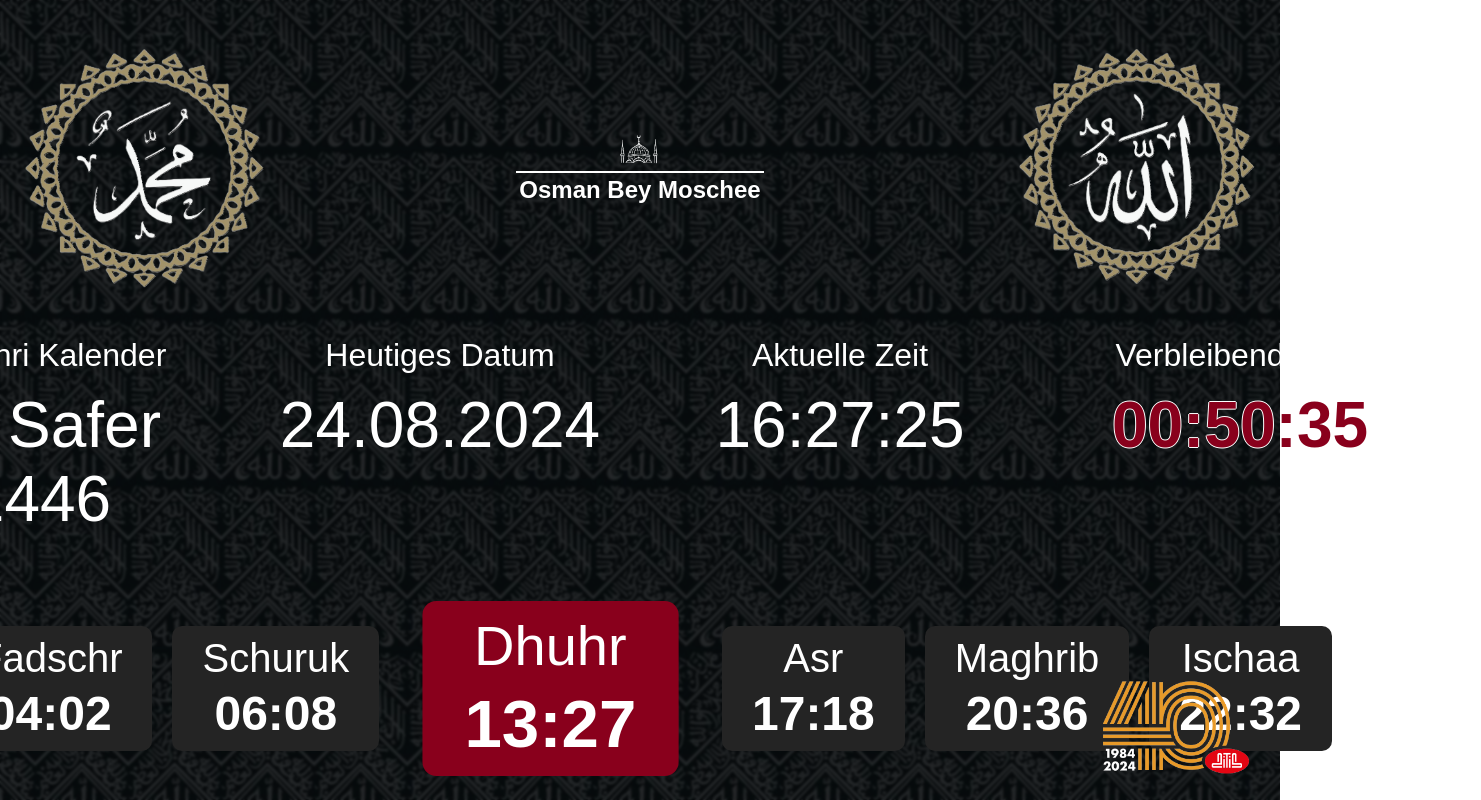
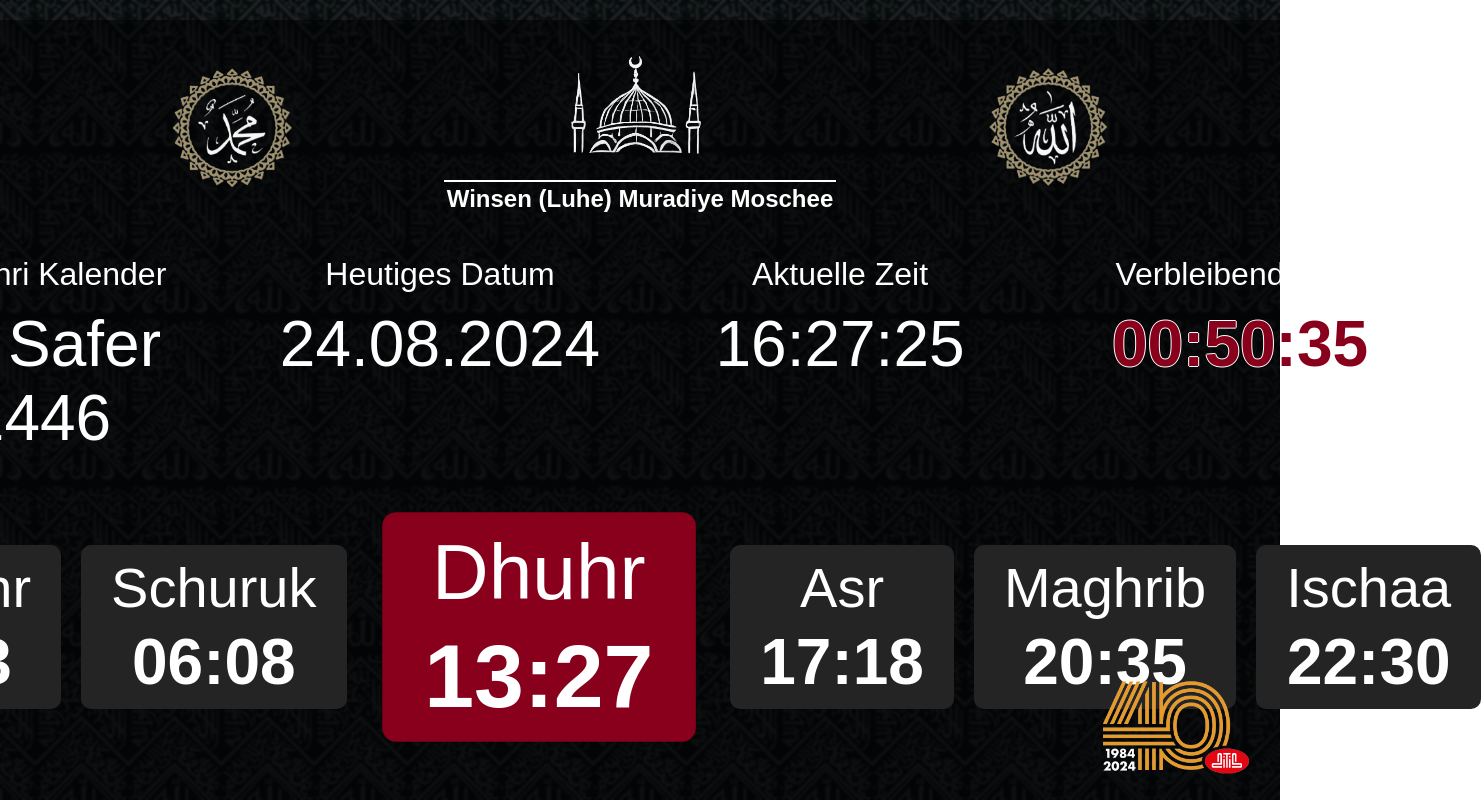
Before and after one commit to berkkan22/cami-uhr, a SvelteKit app: page / in a window 1280 px wide. Shown: the top 800 px of the page, 1481 px wide, since content can reach past the window. Built offline with nearby package versions, Linux system fonts and the light colour scheme.

Commit message:
make background darker

```diff
--- a/src/lib/config/config.ts
+++ b/src/lib/config/config.ts
@@ -1,4 +1,4 @@
 export const config = {
-  camiName: 'Osman Bey',
-  prayerJson: '/osman_bey_prayer_times.json',
+  camiName: 'Winsen (Luhe) Muradiye',
+  prayerJson: '/winsen_luhe_prayer_times.json',
 }
--- a/src/routes/components/OsmanBeyCami.svelte
+++ b/src/routes/components/OsmanBeyCami.svelte
@@ -21,7 +21,7 @@
 	<div class="header">
 		<img class="arab" src={muhammed} alt="Muhammed" />
 		<div class="header-title">
-			<img src={cami} alt="" class="background" />
+			<img src={cami} alt="" class="background cami" />
 			<h1 class="title">{$t('title', { name: config.camiName })}</h1>
 		</div>
 		<img class="arab" src={allah} alt="Allah" />
@@ -49,6 +49,7 @@
 		width: 100%;
 		margin-top: 20px;
 		text-align: center;
+		background: linear-gradient(rgba(0, 0, 0, 0.55), rgba(0, 0, 0, 0.55));
 	}
 
 	.background-image {
@@ -76,13 +77,13 @@
 
 	.header {
 		display: flex;
-		justify-content: space-between;
+		justify-content: space-evenly;
 		align-items: center;
 		padding: 20px;
 	}
 
 	.arab {
-		width: 20%;
+		width: 10%;
 		height: auto;
 	}
 
@@ -95,7 +96,7 @@
 	}
 
 	.header-title > img {
-		width: 15%;
+		width: 50%;
 		height: auto;
 	}
 
@@ -111,7 +112,7 @@
 	}
 
 	#quote-container {
-		margin-top: 9vh;
+		margin-top: 5vh;
 		color: white;
 		padding: 64px;
 	}
--- a/src/routes/components/PrayerTimes.svelte
+++ b/src/routes/components/PrayerTimes.svelte
@@ -33,7 +33,7 @@
 		display: flex;
 		flex-direction: column;
 		align-items: center;
-		width: 250px;
+		width: 270px;
 		padding: 10px 30px 10px 30px; /* top right bottom left */
 		background-color: rgb(36, 36, 36);
 		border-radius: 10px;
@@ -44,12 +44,12 @@
 	}
 
 	.prayer-label {
-		font-size: 2.5rem;
+		font-size: 3.5rem;
 		margin-bottom: 5px;
 	}
 
 	.prayer-time-value {
-		font-size: 3rem;
+		font-size: 4rem;
 		font-weight: bold;
 	}
 
```
